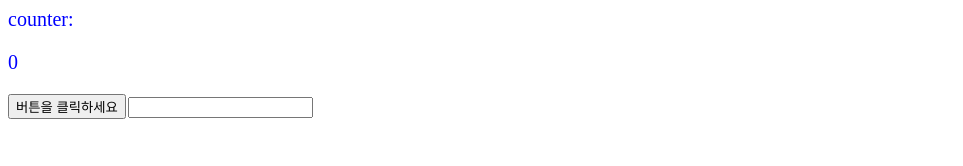
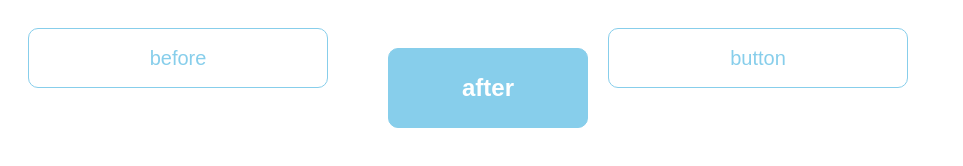
Before and after one commit to web-gicho/sohee, a plain HTML site: page index.html in a window 1280 px wide. Shown: the whole page, without its empty margins (0-963 px from the left). Drawn offline with Linux system fonts and the light colour scheme.

Commit message:
예시 1 구현

```diff
--- a/index.html
+++ b/index.html
@@ -1,35 +1,16 @@
 <!DOCTYPE html>
 <html>
   <head>
-    <title>웹 기초 스터디</title>
-    <meta property="og:title" content="웹 기초 스터디 페이지" />
+    <title>인터랙션 디자인 스터디</title>
+    <meta property="og:title" content="인터랙션 디자인 스터디" />
     <link rel="stylesheet" type="text/css" href="style.css" />
-    <!-- Google Tag Manager -->
-    <script>
-      (function (w, d, s, l, i) {
-        w[l] = w[l] || [];
-        w[l].push({ "gtm.start": new Date().getTime(), event: "gtm.js" });
-        var f = d.getElementsByTagName(s)[0],
-          j = d.createElement(s),
-          dl = l != "dataLayer" ? "&l=" + l : "";
-        j.async = true;
-        j.src = "https://www.googletagmanager.com/gtm.js?id=" + i + dl;
-        f.parentNode.insertBefore(j, f);
-      })(window, document, "script", "dataLayer", "GTM-MN8S3FV");
-    </script>
-    <!-- End Google Tag Manager -->
   </head>
   <body>
-    <!-- Google Tag Manager (noscript) -->
-    <noscript><iframe src="https://www.googletagmanager.com/ns.html?id=GTM-MN8S3FV" height="0" width="0" style="display: none; visibility: hidden"></iframe></noscript>
-    <!-- End Google Tag Manager (noscript) -->
-    <div class="label">
-      counter:
-      <p id="counter">0</p>
+    <script defer src="main.js"></script>
+    <div class="example1">
+      <button class="example1-before">before</button>
+      <button class="example1-after">after</button>
+      <button class="example1-hover">button</button>
     </div>
-    <button>버튼을 클릭하세요</button>
-    <input type="text" value="" />
-    <script src="main.js"></script>
-    <script src="main2.js"></script>
   </body>
 </html>
--- a/main.js
+++ /dev/null
@@ -1,47 +0,0 @@
-const todoList = ["쇼핑하기", "청소하기", "설거지하기"];
-
-// push, pop, shift, unshift, length, sort
-
-todoList.push("카페가기");
-console.log(todoList);
-
-todoList.pop();
-console.log(todoList);
-
-todoList.shift();
-console.log(todoList);
-
-todoList.unshift("숙제하기", "과제하기");
-console.log(todoList);
-
-console.log(" for 반복문 ");
-for (let i = 0; i < todoList.length; i++) {
-  console.log(todoList[i]);
-}
-
-console.log(" for in 반복문 ");
-for (let index in todoList) {
-  console.log(todoList[index]);
-}
-
-console.log(" for of 반복문 ");
-for (let item of todoList) {
-  console.log(item);
-}
-
-console.log(" for each 반복문 ");
-todoList.forEach((item, index) => {
-  console.log(index);
-});
-
-// todoList.forEach();
-
-// function () {}
-// () => {}
-
-// function (item, index) {
-//   console.log(item, index);
-// }
-// (item, index) => {
-//   console.log(item, index);
-// }
--- a/main2.js
+++ /dev/null
@@ -1,18 +0,0 @@
-const customButton = document.querySelector("button");
-const customLabel = document.querySelector(".label");
-const customText = document.querySelector("#counter");
-const customInput = document.querySelector("input");
-
-customLabel.classList.add("active");
-
-function clickHandler() {
-  customText.innerText = parseInt(customText.innerText) + 1;
-}
-
-function changeHandler(event) {
-  console.log(event.target.value);
-}
-
-// 특정 태그에 이벤트를 추가할 수 있다. 첫번째 인자는 action, 두번째 인자는 handler
-customButton.addEventListener("click", clickHandler);
-customInput.addEventListener("change", changeHandler);
--- a/style.css
+++ b/style.css
@@ -1,20 +1,56 @@
-/* 기본 속성 */
-html,
-body {
-  font-size: 10px;
+/* example1 */
+
+.example1 {
+  display: flex;
 }
-
-@media (max-width: 1000px) {
-  html,
-  body {
-    font-size: 5px;
-  }
+.example1-before,
+.example1-after,
+.example1-hover {
+  width: 300px;
+  height: 60px;
+  font-size: 20px;
+  border-radius: 10px;
+  -webkit-border-radius: 10px;
+  -moz-border-radius: 10px;
+  -ms-border-radius: 10px;
+  -o-border-radius: 10px;
+  border: 1px solid skyblue;
+  background-color: white;
+  color: skyblue;
+  margin: 20px;
 }
-
-.label {
-  color: pink;
+.example1-after {
+  background-color: skyblue;
+  color: white;
+  width: 200px;
+  height: 80px;
+  font-size: 24px;
+  font-weight: 700;
+  transform-origin: center center;
+  transform: translate(20px, 20px);
+  -webkit-transform: translate(20px, 20px);
+  -moz-transform: translate(20px, 20px);
+  -ms-transform: translate(20px, 20px);
+  -o-transform: translate(20px, 20px);
 }
-.active {
-  color: blue;
-  font-size: 20px;
+.example1-hover {
+  transition-property: all;
+  transition-duration: 1s;
+  transition-timing-function: ease-out;
+  transition-delay: 1s;
 }
+.example1-hover:hover {
+  background-color: skyblue;
+  color: white;
+  width: 200px;
+  height: 80px;
+  font-size: 24px;
+  font-weight: 700;
+  transform-origin: center center;
+  transform: translate(20px, 20px);
+  -webkit-transform: translate(20px, 20px);
+  -moz-transform: translate(20px, 20px);
+  -ms-transform: translate(20px, 20px);
+  -o-transform: translate(20px, 20px);
+  cursor: pointer;
+}
```
Also changed, not shown: 1.png (deleted).
